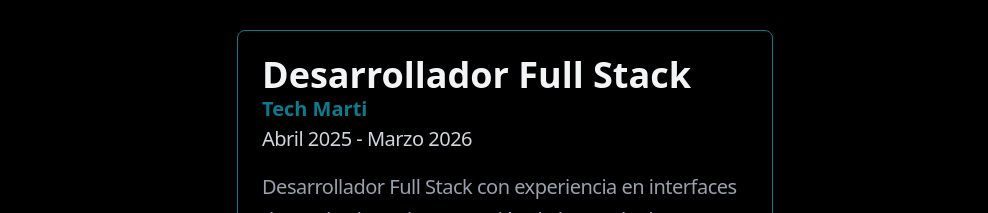
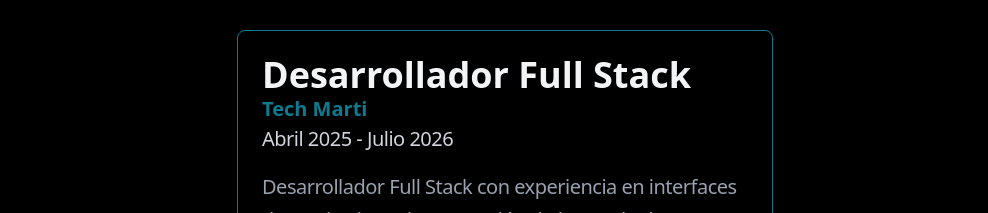
Before and after one commit to tlapanco/tlapanco.github.io, a React (Vite) app: page / in a window 1280 px wide. Shown: the part 2492-2705 px from the top of the page, without its empty margins (135-1123 px from the left). Built offline with nearby package versions, Linux system fonts and the light colour scheme.

Commit message:
Update experience.ts

```diff
--- a/src/constants/experience.ts
+++ b/src/constants/experience.ts
@@ -22,7 +22,7 @@ export const EXPERIENCES : Array<Experience> = [
 	{
 		company: 'Tech Marti',
 		position: 'Desarrollador Full Stack',
-		period: 'Abril 2025 - Marzo 2026',
+		period: 'Abril 2025 - Julio 2026',
 		description: 'Desarrollador Full Stack con experiencia en interfaces de escritorio nativas, creación de bases de datos, desarrollo backend y construcción de interfaces web modernas.',
 	}
 ]
```
